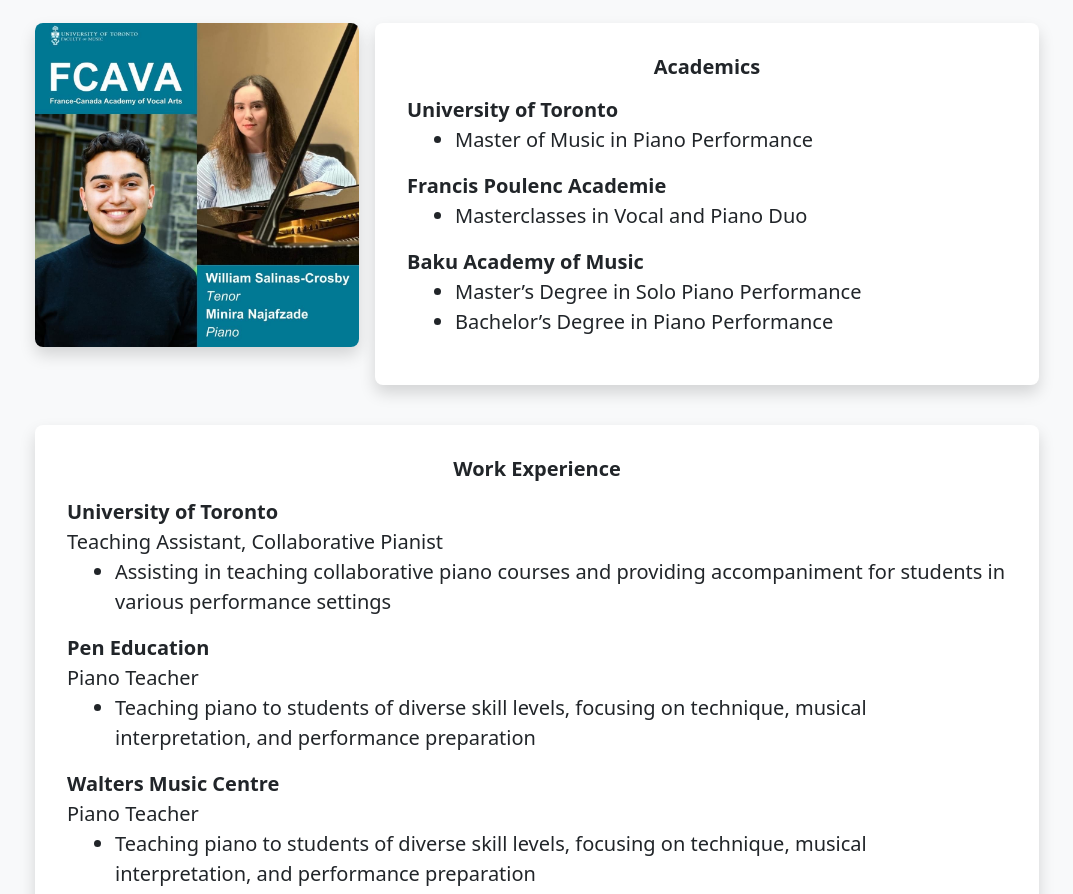
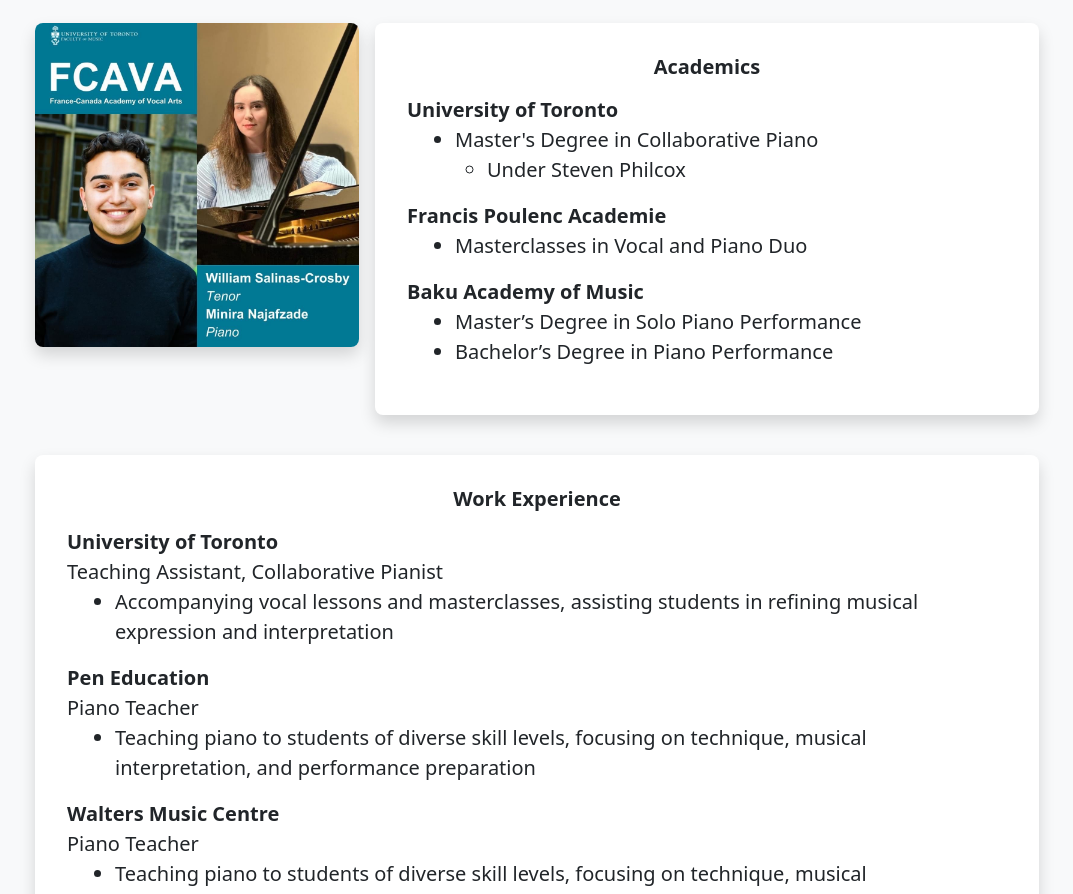
Before and after one commit to rodrigo-wong/MinirasWebsite, a React (Create React App) app: page / in a window 1280 px wide. Shown: the part 2260-3154 px from the top of the page, without its empty margins (103-1176 px from the left). Built offline with nearby package versions, Linux system fonts and the light colour scheme.

Commit message:
Refactor About component to update education and experience details

```diff
--- a/src/components/Summary.jsx
+++ b/src/components/Summary.jsx
@@ -25,7 +25,10 @@
                 <br />
                 <div className="ms-3">
                   <ul>
-                    <li className="">Master of Music in Piano Performance</li>
+                    <li className="">Master's Degree in Collaborative Piano</li>
+                    <ul>
+                      <li>Under Steven Philcox</li>
+                    </ul>
                   </ul>
                 </div>
                 <strong>Francis Poulenc Academie</strong>
@@ -62,9 +65,7 @@
                 <div className="ms-3">
                   <ul>
                     <li className="">
-                      Assisting in teaching collaborative piano courses and
-                      providing accompaniment for students in various
-                      performance settings
+                      Accompanying vocal lessons and masterclasses, assisting students in refining musical expression and interpretation
                     </li>
                   </ul>
                 </div>
```
